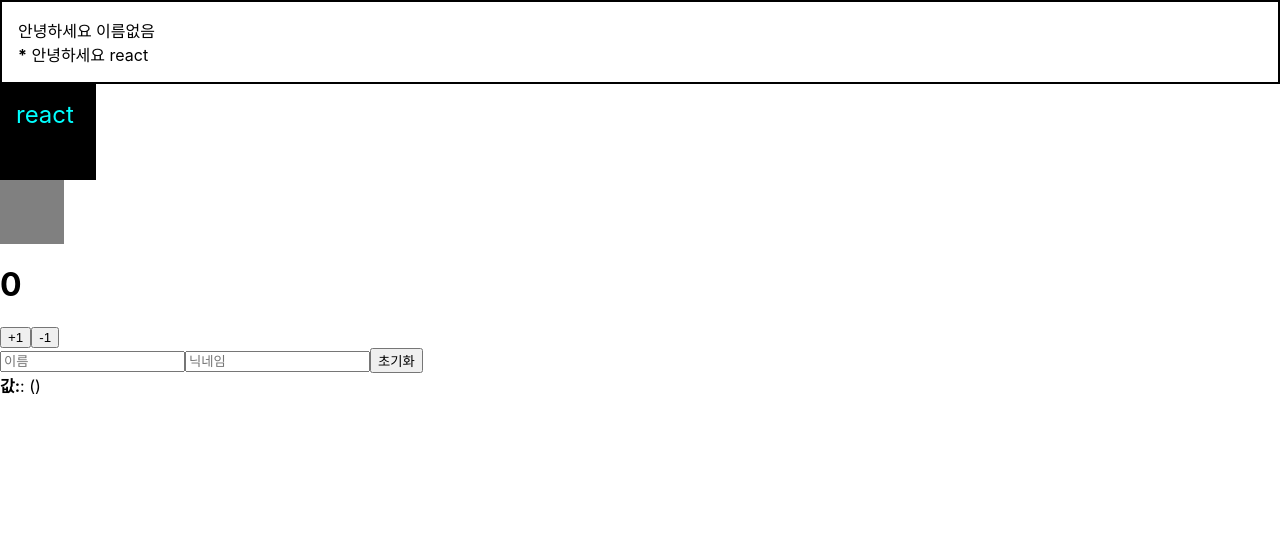
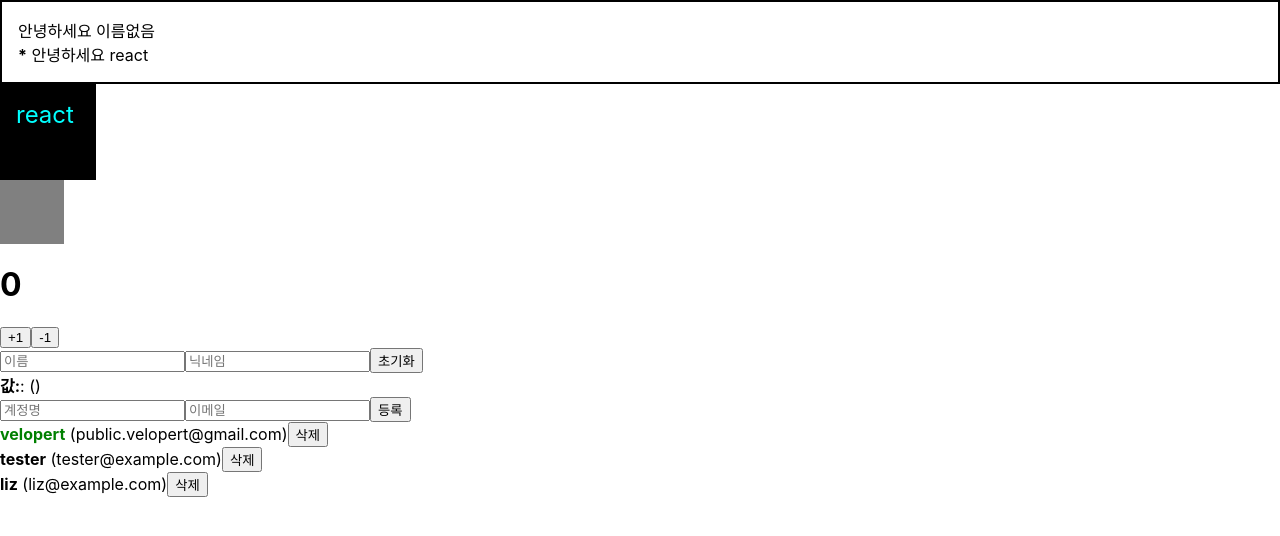
Before and after one commit to jpark011/begin-react, a React (Create React App) app: page / in a window 1280 px wide. Shown: the top 536 px of the page. Built offline with nearby package versions, Linux system fonts and the light colour scheme.

Commit message:
TIL react useRef

```diff
--- a/src/App.tsx
+++ b/src/App.tsx
@@ -1,11 +1,73 @@
-import React from 'react';
+import React, { useRef, useState } from 'react';
 import Hello from './Hello';
 import Wrapper from './Wrapper';
 import Counter from './Counter';
 import InputSample from './InputSample';
+import UserList, { UserEntity } from './UserList';
+import CreateUser from './CreateUser';
 import './App.css';
 
 function App() {
+  const [inputs, setInputs] = useState({
+    username: '',
+    email: '',
+  });
+  const { username, email } = inputs;
+  const onChange = (e: React.ChangeEvent<HTMLInputElement>) => {
+    const { name, value } = e.target;
+    setInputs({
+      ...inputs,
+      [name]: value,
+    });
+  };
+  const [users, setUsers] = useState<UserEntity[]>([
+    {
+      id: 1,
+      username: 'velopert',
+      email: 'public.velopert@gmail.com',
+      active: true,
+    },
+    {
+      id: 2,
+      username: 'tester',
+      email: 'tester@example.com',
+      active: false,
+    },
+    {
+      id: 3,
+      username: 'liz',
+      email: 'liz@example.com',
+      active: false,
+    },
+  ]);
+  const nextId = useRef(4);
+  const onCreate = () => {
+    const user: UserEntity = {
+      id: nextId.current,
+      username,
+      email,
+      active: false,
+    };
+    setUsers([...users, user]);
+
+    setInputs({
+      username: '',
+      email: '',
+    });
+    nextId.current += 1;
+  };
+  const onRemove = (id: number) => {
+    setUsers(users.filter((user) => user.id !== id));
+  };
+  const onToggle = (id: number) => {
+    setUsers(
+      users.map((user) => ({
+        ...user,
+        active: user.id === id ? !user.active : user.active,
+      }))
+    );
+  };
+
   const name = 'react';
   const style = {
     backgroundColor: 'black',
@@ -28,6 +90,17 @@ function App() {
       </div>
       <Counter></Counter>
       <InputSample></InputSample>
+      <CreateUser
+        username={username}
+        email={email}
+        onChange={onChange}
+        onCreate={onCreate}
+      ></CreateUser>
+      <UserList
+        users={users}
+        onRemove={onRemove}
+        onToggle={onToggle}
+      ></UserList>
     </>
   );
 }
--- /dev/null
+++ b/src/CreateUser.tsx
@@ -0,0 +1,30 @@
+import React from 'react';
+
+type CreateUserProps = {
+  username: string;
+  email: string;
+  onChange: React.ChangeEventHandler<HTMLInputElement>;
+  onCreate: React.MouseEventHandler<HTMLButtonElement>;
+};
+
+function CreateUser({ username, email, onChange, onCreate }: CreateUserProps) {
+  return (
+    <div>
+      <input
+        name="username"
+        placeholder="계정명"
+        onChange={onChange}
+        value={username}
+      />
+      <input
+        name="email"
+        placeholder="이메일"
+        onChange={onChange}
+        value={email}
+      />
+      <button onClick={onCreate}>등록</button>
+    </div>
+  );
+}
+
+export default CreateUser;
--- a/src/InputSample.tsx
+++ b/src/InputSample.tsx
@@ -1,4 +1,4 @@
-import React, { useState } from 'react';
+import React, { useRef, useState } from 'react';
 
 type Inputs = {
   name: string;
@@ -7,6 +7,8 @@ type Inputs = {
 
 function InputSample() {
   const [inputs, setInputs] = useState<Inputs>({ name: '', nickname: '' });
+  const nameInput = useRef<HTMLInputElement>(null);
+
   const { name, nickname } = inputs;
 
   const onChange = (e: React.ChangeEvent<HTMLInputElement>) => {
@@ -23,11 +25,18 @@ function InputSample() {
       name: '',
       nickname: '',
     });
+    nameInput.current?.focus();
   };
 
   return (
     <div>
-      <input name="name" placeholder="이름" onChange={onChange} value={name} />
+      <input
+        name="name"
+        placeholder="이름"
+        onChange={onChange}
+        value={name}
+        ref={nameInput}
+      />
       <input
         name="nickname"
         placeholder="닉네임"
--- /dev/null
+++ b/src/UserList.tsx
@@ -0,0 +1,55 @@
+import React from 'react';
+
+export type UserEntity = {
+  id: number;
+  username: string;
+  email: string;
+  active: boolean;
+};
+
+type UserProps = {
+  user: UserEntity;
+  onRemove(id: number): void;
+  onToggle(id: number): void;
+};
+
+function User({ user, onRemove, onToggle }: UserProps) {
+  return (
+    <div>
+      <b
+        style={{
+          cursor: 'pointer',
+          color: user.active ? 'green' : 'black',
+        }}
+        onClick={() => onToggle(user.id)}
+      >
+        {user.username}
+      </b>{' '}
+      <span>({user.email})</span>
+      <button onClick={() => onRemove(user.id)}>삭제</button>
+    </div>
+  );
+}
+
+type UserListProps = {
+  users: UserEntity[];
+  onRemove(id: number): void;
+  onToggle(id: number): void;
+};
+
+function UserList({ users, onRemove, onToggle }: UserListProps) {
+  return (
+    <div>
+      {users.map((user) => (
+        <User
+          user={user}
+          key={user.id}
+          onRemove={onRemove}
+          onToggle={onToggle}
+        />
+      ))}
+    </div>
+  );
+}
+
+export default UserList;
```
